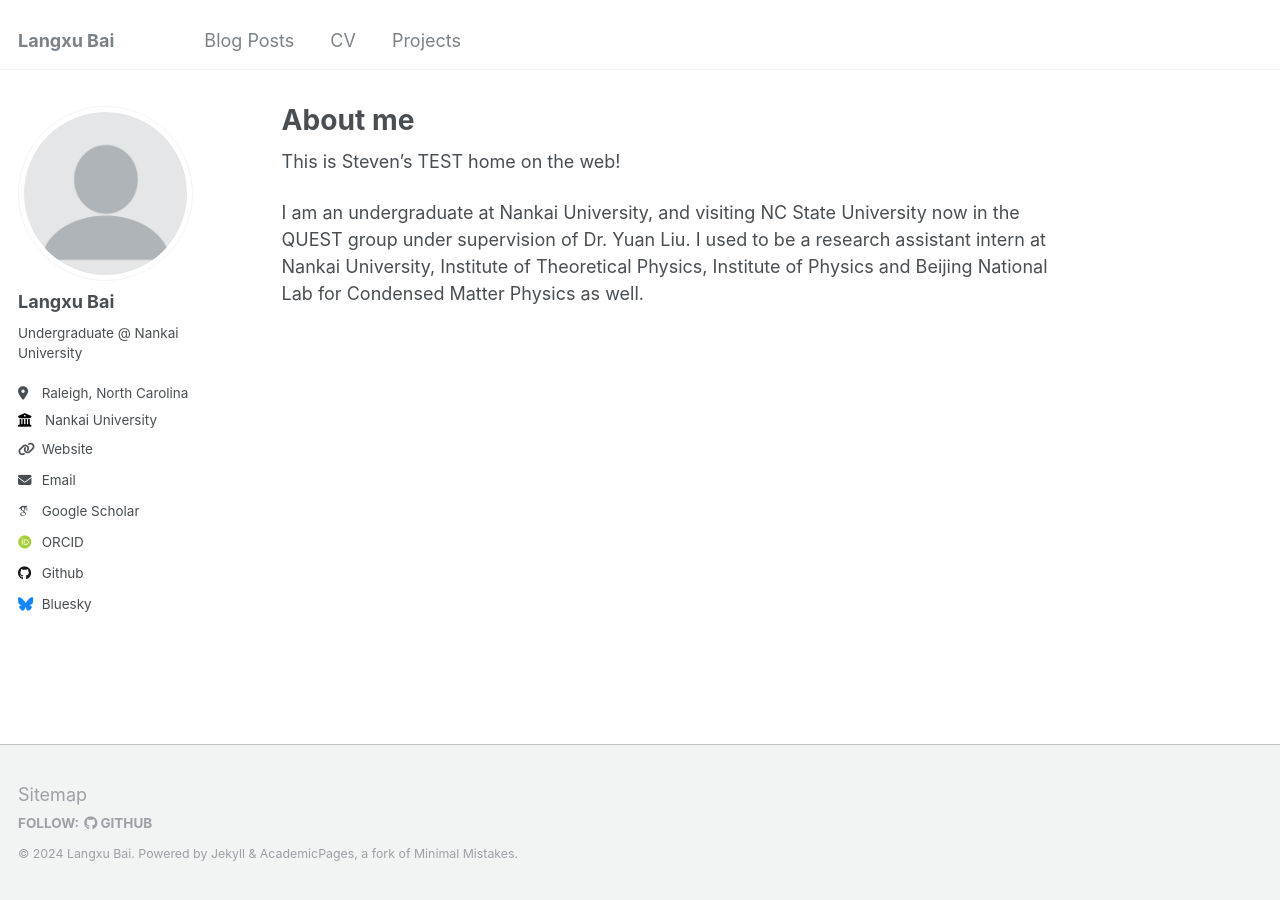
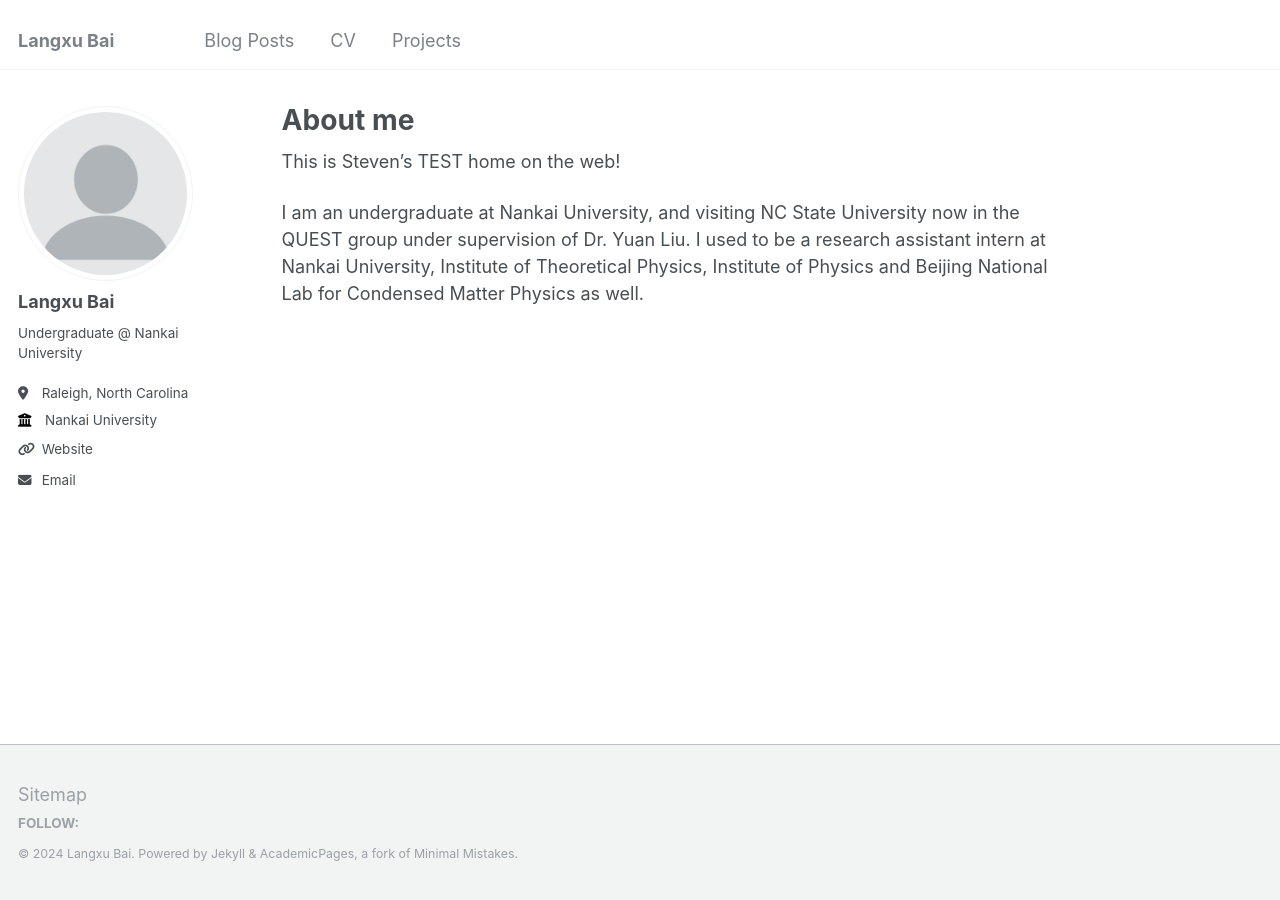
Before and after one commit to langxubai/langxubai.github.io, a Jekyll site: the page built from _pages/about.md, in a window 1280 px wide. Built offline with Jekyll 4.4.1, drawn with Linux system fonts in a browser that asks for light colours; some web fonts are replaced; some of the changed lines change nothing that is shown.

Commit message:
Update _config.yml

```diff
--- a/_config.yml
+++ b/_config.yml
@@ -32,9 +32,9 @@ author:
 
   # Academic websites
   arxiv            : # URL - Update with the correct link to your profile
-  googlescholar    : ""
+  googlescholar    : # URL
   impactstory      : # URL
-  orcid            : ""
+  orcid            : # URL
   semantic         : # URL
   pubmed           : # URL
   researchgate     : # URL
@@ -43,12 +43,12 @@ author:
   bitbucket        : # Username - Update with your username on the site
   codepen          : # Username
   dribbble         : # Username
-  github           : "academicpages"
+  github           : # Username
   kaggle           : # Username
   stackoverflow    : # User number or user number and name (i.e., use "1" or "1/jeff-atwood")
 
   # Social media
-  bluesky          : "bsky.app" # Replace this with you Bluesky username
+  bluesky          : # Username # Replace this with you Bluesky username
   facebook         : # Username
   flickr           : # Username
   foursquare       : # Username
```
